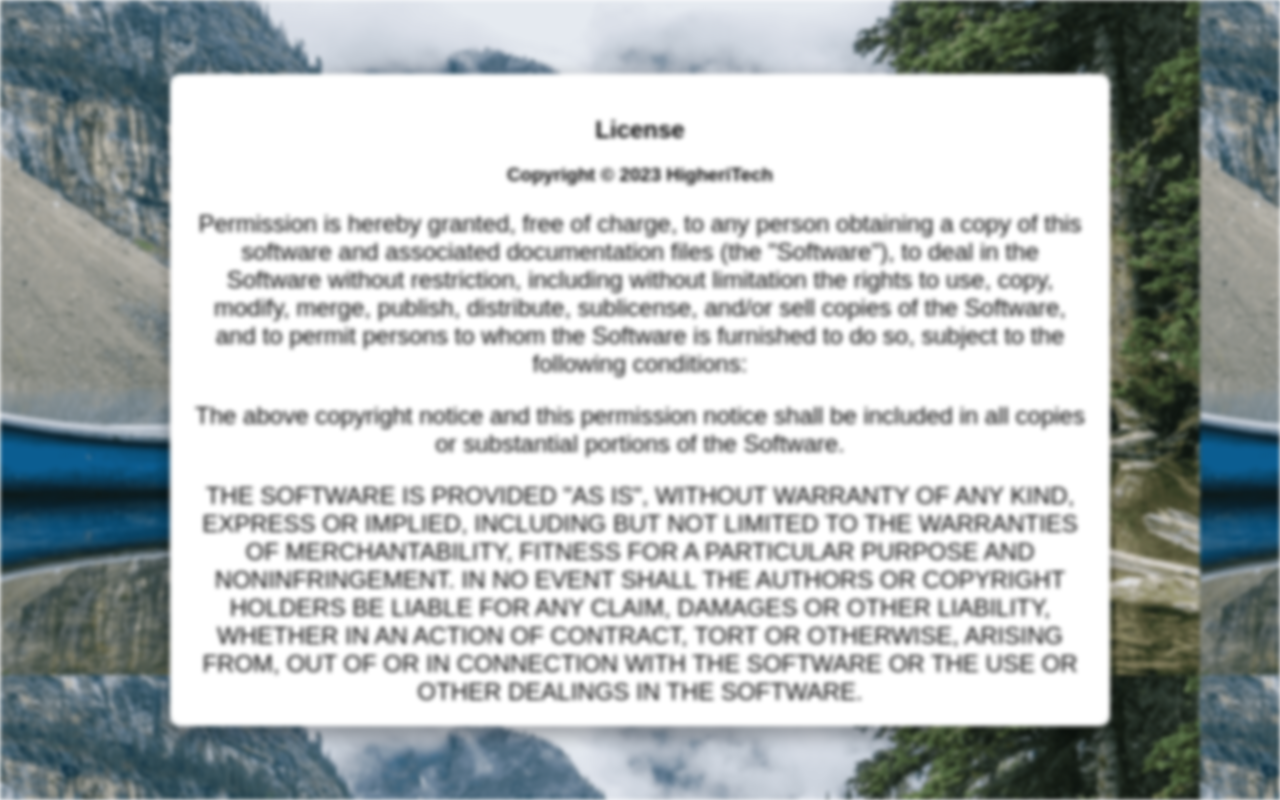
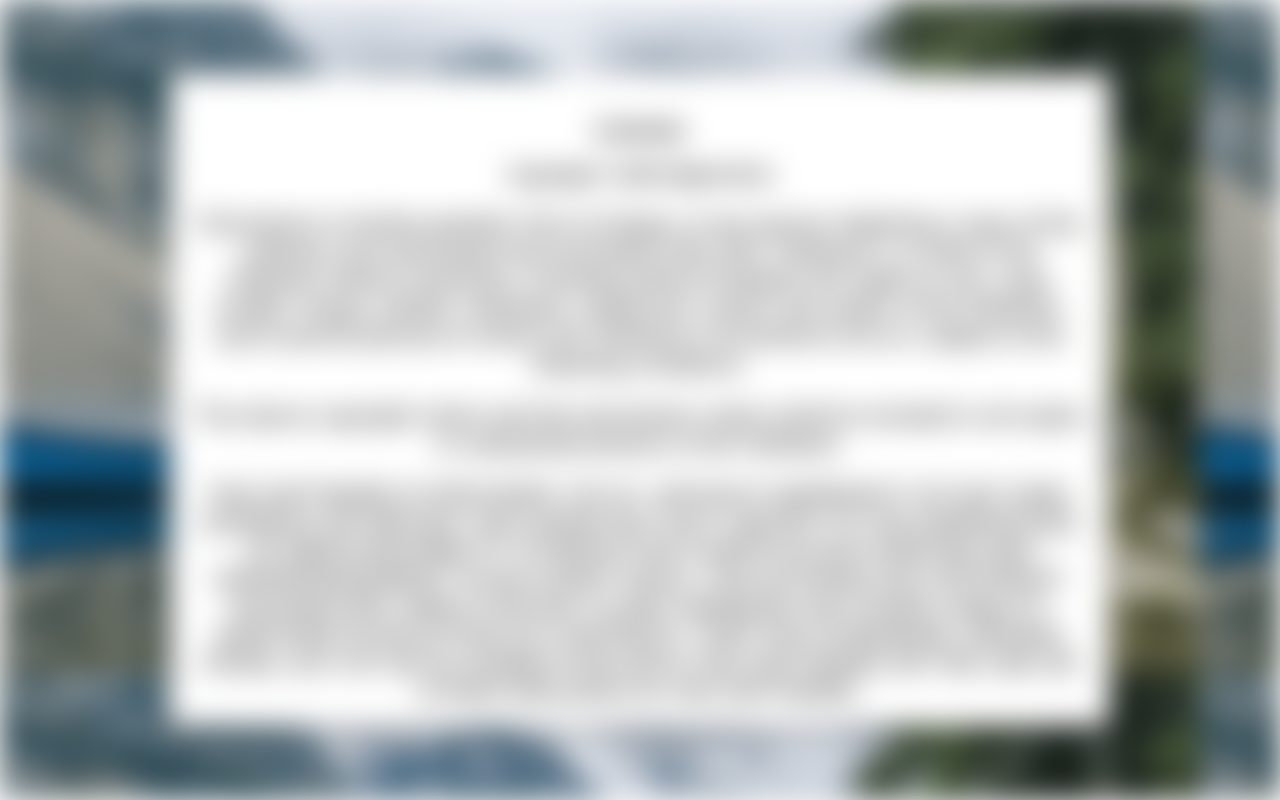
Before and after one commit to HigheriTech/HigheriTech.github.io, a PHP site: page /LICENSE.html in a window 1280 px wide. Run offline with PHP 8.4, Linux system fonts and the light colour scheme; some libraries are stand-ins or nearby versions; some web fonts are replaced.

Commit message:
Update style.css

```diff
--- a/style.css
+++ b/style.css
@@ -61,7 +61,7 @@ html {
   background-image: url("/img/bgr.png");
   z-index:-1;
   width: 100%;
-  filter: blur(2px);
+  filter: blur(15px);
 }
 
 html,
```
